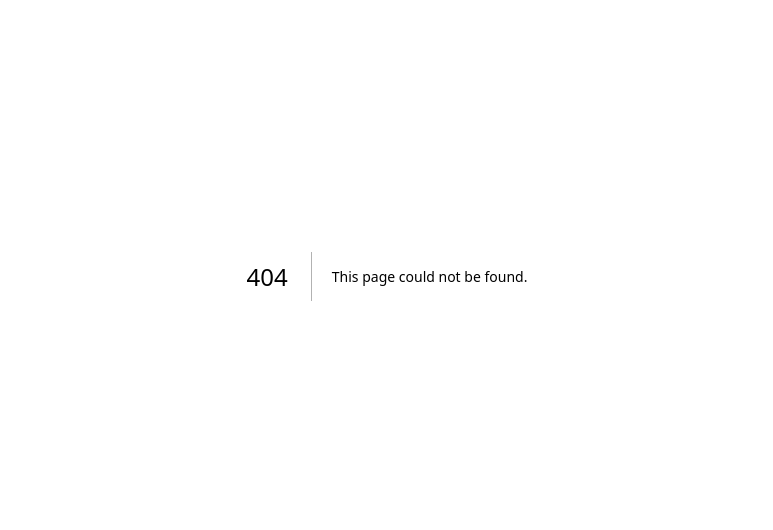
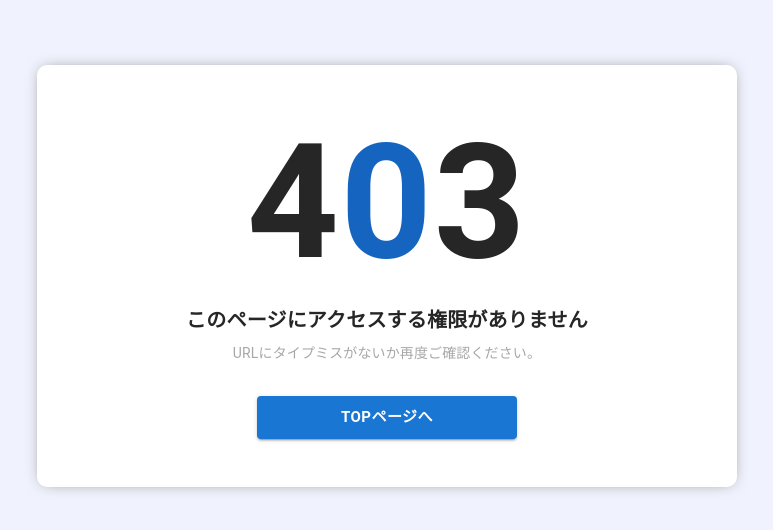
Before and after one commit to kamegoro/book-shelf, a Next.js app: page /403 in a window 1280 px wide. Before the commit this address had no page. Shown: the part 124-654 px from the top of the page, without its empty margins (253-1026 px from the left). Built offline with nearby package versions, Linux system fonts and the light colour scheme.

Commit message:
Add custom error page

```diff
--- a/src/components/mui/Typography/index.tsx
+++ b/src/components/mui/Typography/index.tsx
@@ -1,8 +1,11 @@
 import MuiTypography, { TypographyProps } from '@mui/material/Typography';
 
-export type TypographyPropsType = TypographyProps;
+export type TypographyPropsType<T extends React.ElementType = 'span'> = TypographyProps<
+  T,
+  { component?: T }
+>;
 
-const Typography = (props: TypographyPropsType) => {
+const Typography = <T extends React.ElementType = 'p'>(props: TypographyPropsType<T>) => {
   return <MuiTypography {...props}>{props.children}</MuiTypography>;
 };
 
--- /dev/null
+++ b/src/components/organisms/CustomErrorBox/index.tsx
@@ -0,0 +1,98 @@
+import Box from '@/components/mui/Box';
+import Button from '@/components/mui/Button';
+import { useRouter } from 'next/router';
+import Typography from '@/components/mui/Typography';
+import { ReactNode } from 'react';
+
+type CustomErrorBoxPropsType = {
+  statusCode: '403' | '404' | '500';
+  message: string;
+  description: ReactNode;
+};
+
+const CustomErrorBox = ({ statusCode, message, description }: CustomErrorBoxPropsType) => {
+  const router = useRouter();
+
+  return (
+    <Box
+      sx={{
+        display: 'flex',
+        justifyContent: 'center',
+        alignItems: 'center',
+        backgroundColor: '#f0f3fd',
+        width: '100vw',
+        height: '100vh',
+      }}
+    >
+      <Box
+        sx={{
+          width: 700,
+          display: 'flex',
+          flexDirection: 'column',
+          backgroundColor: 'white',
+          pb: 6,
+          boxShadow: '0px 0px 15px -5px #777777',
+          borderRadius: '10px',
+        }}
+      >
+        <Typography
+          component="h1"
+          sx={{
+            fontSize: 160,
+            fontWeight: 'bold',
+            color: '#262626',
+            textAlign: 'center',
+            transform: 'translate(0,18px)',
+          }}
+        >
+          {statusCode.charAt(0)}
+          <Typography
+            component="span"
+            sx={{
+              color: '#1565C0',
+              fontSize: 160,
+              fontWeight: 'bold',
+            }}
+          >
+            {statusCode.charAt(1)}
+          </Typography>
+          {statusCode.charAt(2)}
+        </Typography>
+        <Typography
+          sx={{
+            marginBottom: 1,
+            fontSize: 20,
+            fontWeight: 'bold',
+            color: '#262626',
+            textAlign: 'center',
+          }}
+        >
+          {message}
+        </Typography>
+        <Typography
+          sx={{
+            fontSize: 14,
+            opacity: 0.4,
+            color: '#262626',
+            textAlign: 'center',
+            marginBottom: 4,
+          }}
+        >
+          {description}
+        </Typography>
+        <Button
+          onClick={() => {
+            router.push(`/`);
+          }}
+          variant="contained"
+          sx={{ width: 260, margin: '0 auto', fontWeight: 'bold' }}
+          size="large"
+        >
+          TOPページへ
+        </Button>
+      </Box>
+    </Box>
+  );
+};
+
+export default CustomErrorBox;
--- /dev/null
+++ b/src/pages/403.tsx
@@ -0,0 +1,13 @@
+import CustomErrorBox from '@/components/organisms/CustomErrorBox';
+
+const Custom403 = () => {
+  return (
+    <CustomErrorBox
+      statusCode="403"
+      message="このページにアクセスする権限がありません"
+      description={<>URLにタイプミスがないか再度ご確認ください。</>}
+    />
+  );
+};
+
+export default Custom403;
```
Also changed, not shown: src/pages/404.tsx (added, +19 -0 lines), src/pages/500.tsx (added, +19 -0 lines), 1 other file (tests, documents, lock files or other folders).
